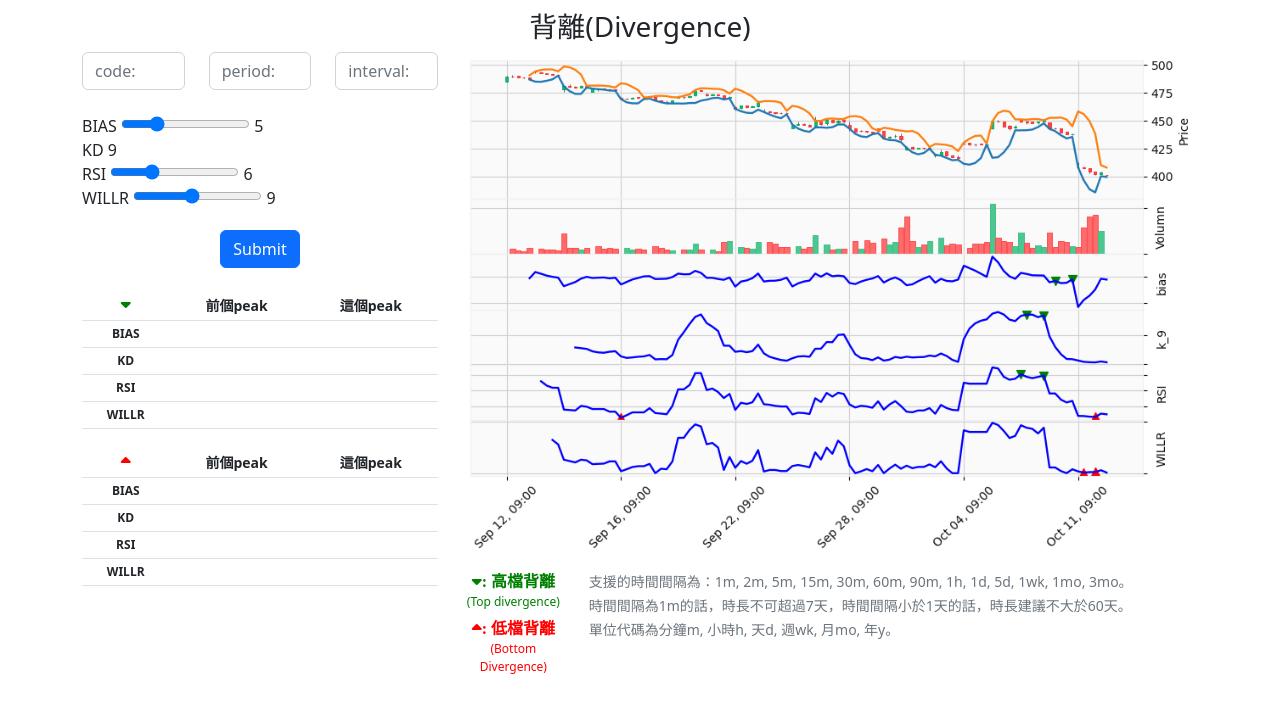
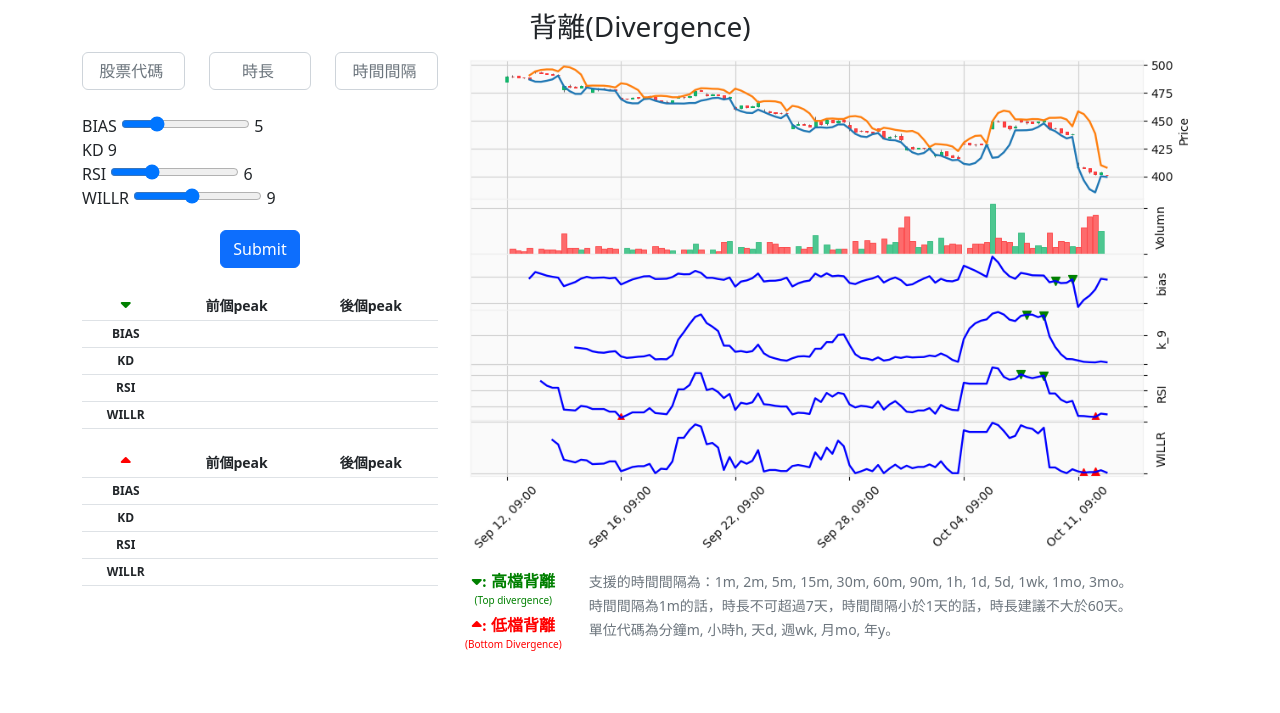
Before and after one commit to voho0000/django_stock_ta, a Django app: page / in a window 1280 px wide. Shown: the top 713 px of the page. Run offline with Django 3.2, Linux system fonts and the light colour scheme; lists and menus that the app fills with data are empty.

Commit message:
small modification of UI.

```diff
--- a/stock_ta/templates/index.html
+++ b/stock_ta/templates/index.html
@@ -19,14 +19,14 @@
                     {% csrf_token %}
                     <div class="row" >
                         <div class="col">
-                            <input type="text" class="form-control" name="code" placeholder="code:{{ code }}", value = "{{ code }}">
+                            <input type="text" class="form-control text-center" name="code" placeholder="股票代碼 {{ code }}", value = "{{ code }}">
                         </div>
 
                         <div class="col">
-                            <input type="text" class="form-control" name="period" placeholder="period:{{ period}}", value = "{{ period }}">
+                            <input type="text" class="form-control text-center" name="period" placeholder="時長 {{ period}}", value = "{{ period }}">
                         </div>
                         <div class="col">
-                            <input type="text" class="form-control" name="interval" placeholder="interval:{{ interval }}", value = "{{ interval }}"><br>
+                            <input type="text" class="form-control text-center" name="interval" placeholder="時間間隔 {{ interval }}", value = "{{ interval }}"><br>
                         </div>
                     </div>
                     <label>BIAS</label>
@@ -49,7 +49,7 @@
                           <tr >
                             <th scope="col"><i class="fa fa-caret-down" style="color: green;"></i></th>
                             <th scope="col" style="font-size: 14px;">前個peak</th>
-                            <th scope="col" style="font-size: 14px;">這個peak</th>
+                            <th scope="col" style="font-size: 14px;">後個peak</th>
                           </tr>
                         </thead>
                         <tbody style="font-size: 12px;">
@@ -80,7 +80,7 @@
                           <tr>
                             <th scope="col"><i class="fa-solid fa-caret-up" style="color: red"></i></th>
                             <th scope="col" style="font-size: 14px;">前個peak</th>
-                            <th scope="col" style="font-size: 14px;">這個peak</th>
+                            <th scope="col" style="font-size: 14px;">後個peak</th>
                           </tr>
                         </thead>
                         <tbody style="font-size: 12px;">
@@ -116,9 +116,9 @@
                 <div class="row" >
                   <div class="col-2 text-center">
                     <i class="fa fa-caret-down" style="color: green; ">: 高檔背離</i>
-                    <p style="color: green; margin-bottom: 5px; font-size:12px;">(Top divergence)</p>
+                    <p style="color: green; margin-bottom: 5px; font-size:10px;">(Top divergence)</p>
                     <i class="fa-solid fa-caret-up" style="color: red">: 低檔背離</i>
-                    <p style="color: red; font-size:12px;">(Bottom Divergence)</p>
+                    <p style="color: red; font-size:10px;">(Bottom Divergence)</p>
                   </div>
                   <div class="col-10 text-start">
                     <small class="form-text text-muted">支援的時間間隔為：1m, 2m, 5m, 15m, 30m, 60m, 90m, 1h, 1d, 5d, 1wk, 1mo, 3mo。</small><br>
```
Also changed, not shown: snap.png, stock_ta/static/ta.png.
